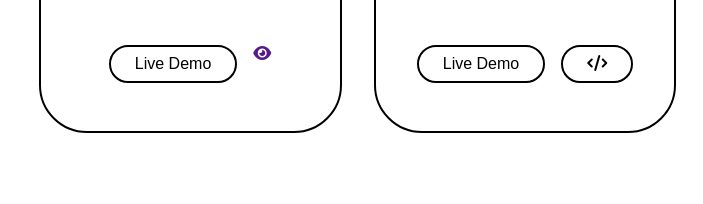
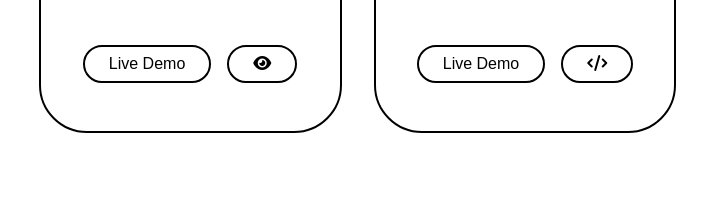
Before and after one commit to jontak03/joseph, a plain HTML site: page index.html in a window 1280 px wide. Shown: the part 3436-3640 px from the top of the page, 115-818 px from the left. Drawn offline with Linux system fonts and the light colour scheme.

Commit message:
Update index.html

```diff
--- a/index.html
+++ b/index.html
@@ -173,7 +173,7 @@
                 <p> </p>
                 <div class="btn-group">
                     <a href="" class="btn" target="_blank">Live Demo</a>
-                    <a href=""><i class="fa-solid fa-eye"></i></a>
+                    <a href="" class="btn" target="_blank"><i class="fa-solid fa-eye"></i></a>
                 </div>
             </div>
 
```
